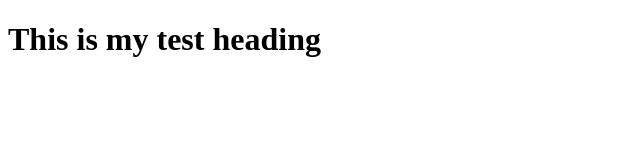
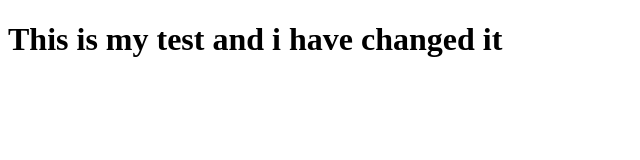
Before and after one commit to PR9Skirttt/PR9Skirttt.github.io, a plain HTML site: page index.html in a window 1280 px wide. Shown: the whole page, without its empty margins (0-640 px from the left). Drawn offline with Linux system fonts and the light colour scheme.

Commit message:
made a change to test if updates on webpage

```diff
--- a/index.html
+++ b/index.html
@@ -7,6 +7,6 @@
 </head>
 
 <body>
-    <h1>This is my test heading</h1>
+    <h1>This is my test and i have changed it </h1>
 </body>
 </html>
```
